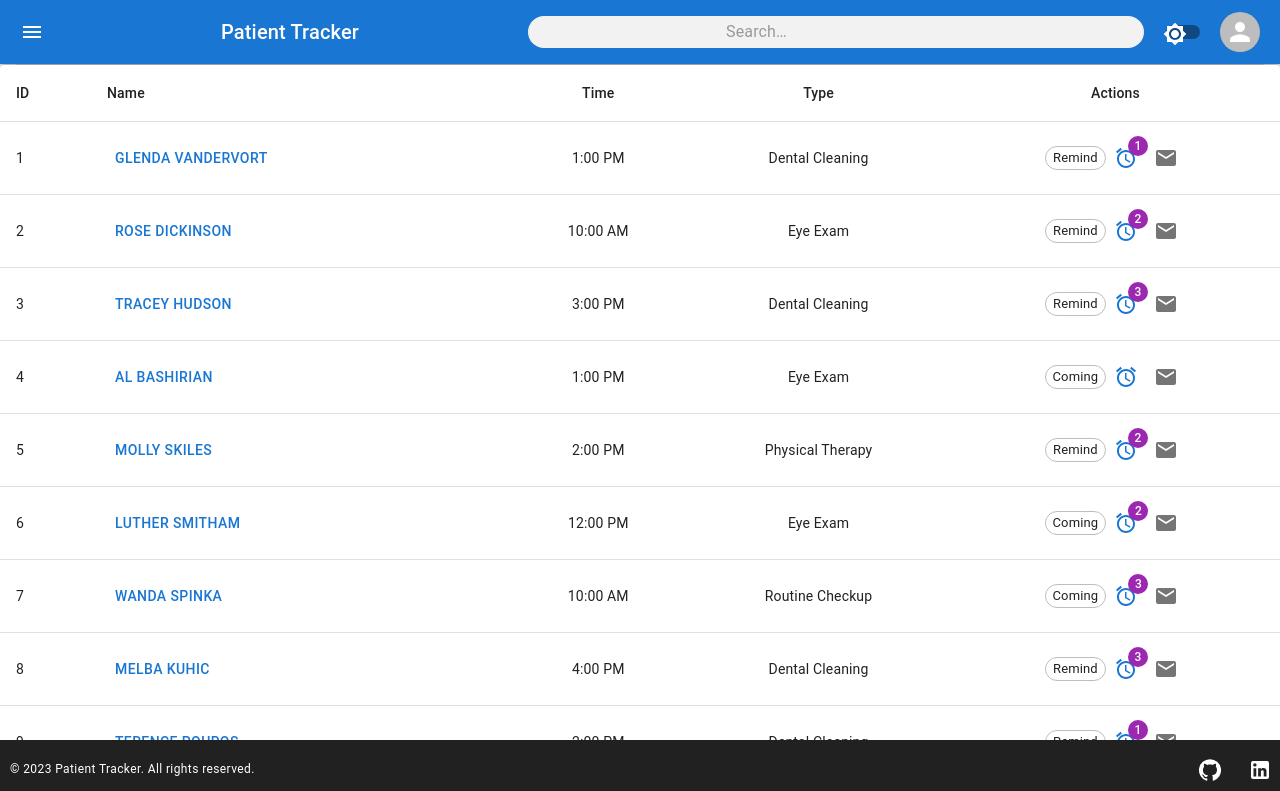
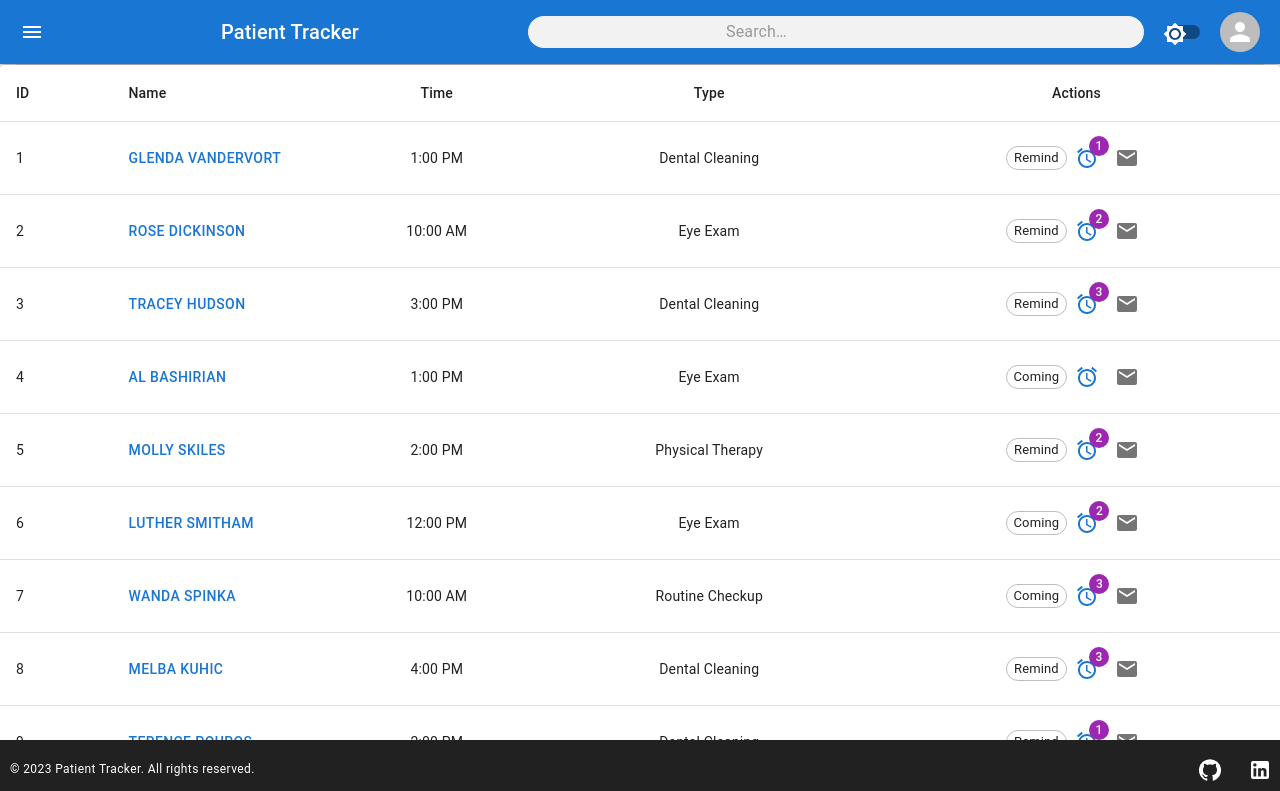
Before and after one commit to devpnryn/patient-tracking-dashboard, a React (Create React App) app: page / in a window 1280 px wide. Shown: the top 791 px of the page. Built offline with nearby package versions, Linux system fonts and the light colour scheme.

Commit message:
generating random names

```diff
--- a/src/App.js
+++ b/src/App.js
@@ -4,6 +4,7 @@ import { ToastContainer } from 'react-toastify';
 import Dashboard from './features/dashboard/Dashboard';
 import { generateData } from './utils/getData';
 import Footer from './features/footer/Footer';
+// import Footer_v2 from './features/footer/Footer_v2';
 import AppbarV2 from './features/appbar/AppbarV2';
 
 function App() {
--- a/src/features/dashboard/Dashboard.js
+++ b/src/features/dashboard/Dashboard.js
@@ -53,7 +53,7 @@ const Dashboard = ({ patients }) => {
     return (
         <>
             <TableContainer component={Paper} sx={{ marginBottom: "80px" }}>
-                <Table minWidth={650} aria-label="dashboard table">
+                <Table aria-label="dashboard table">
                     <TableHead>
                         <TableRow>
                             <TableCell>ID</TableCell>
@@ -65,12 +65,12 @@ const Dashboard = ({ patients }) => {
                     </TableHead>
                     <TableBody>
                         {patients.map((patient) => (
-                            <TableRow key={patient.id} >
-                                <TableCell component="th" scope="row">
+                            <TableRow key={patient.id}>
+                                <TableCell component="th" scope="row" align="left">
                                     {patient.id}
                                 </TableCell>
-                                <TableCell>
-                                    <Button onClick={() => handleRowClick(patient)}>
+                                <TableCell align="left" sx={{ maxWidth: 60 }}>
+                                    <Button onClick={() => handleRowClick(patient)} sx={{ margin: 0, padding: 0 }}>
                                         {patient.name}
                                     </Button>
                                 </TableCell>
--- a/src/utils/getData.js
+++ b/src/utils/getData.js
@@ -134,7 +134,8 @@ const generateData = () => {
 
         const patient = {
             id: i,
-            name: faker.name.findName(),
+            name: faker.name.fullName(),
+            // name: `Patient ${i}`,
             followUpDetails: [
                 { date: '2022-03-01', time: appointmentTimes[Math.floor(Math.random() * appointmentTimes.length)], status: followUpStatuses[Math.floor(Math.random() * followUpStatuses.length)] },
                 { date: '2022-03-08', time: appointmentTimes[Math.floor(Math.random() * appointmentTimes.length)], status: followUpStatuses[Math.floor(Math.random() * followUpStatuses.length)] },
```
